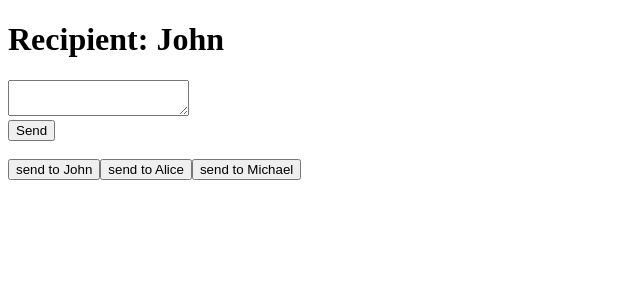
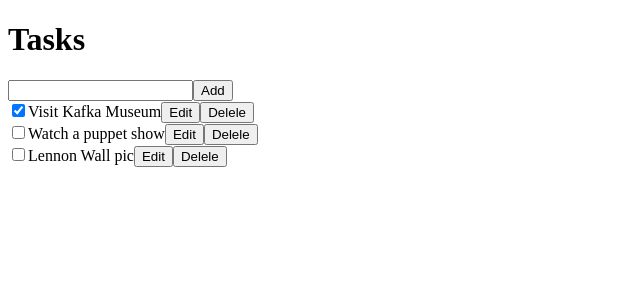
Before and after one commit to Yurimcalex/react-sandbox, a React (Vite) app: page / in a window 1280 px wide. Shown: the top 300 px of the page, without its empty margins (0-640 px from the left). Built offline with nearby package versions, Linux system fonts and the light colour scheme.

Commit message:
Create Tasks static component

```diff
--- a/src/ms/MS.jsx
+++ b/src/ms/MS.jsx
@@ -8,11 +8,13 @@ import MovieHeroes from './MovieHeroes.jsx';
 import FancyCounter from './FancyCounter.jsx';
 import ScoreBoard from './ScoreBoard.jsx';
 import SmallChat from './SmallChat.jsx';
+import Tasks from './Tasks.jsx';
+
 
 export default function MS() {
 	return (
 		<div>
-			<SmallChat />
+			<Tasks />
 		</div>
 	);
 }
--- /dev/null
+++ b/src/ms/Tasks.jsx
@@ -0,0 +1,32 @@
+import { useState } from 'react';
+
+let nextId = 3;
+const initialTasks = [
+  {id: 0, text: 'Visit Kafka Museum', done: true},
+  {id: 1, text: 'Watch a puppet show', done: false},
+  {id: 2, text: 'Lennon Wall pic', done: false},
+];
+
+
+export default function Tasks() {
+	return (
+		<div>
+			<h1>Tasks</h1>
+			<div>
+				<input type="text" />
+				<button>Add</button>
+			</div>
+
+			<div>
+				{initialTasks.map(task => (
+					<div key={task.id}>
+						<input type="checkbox" checked={task.done} />
+						{task.text}
+						<button>Edit</button>
+						<button>Delele</button>
+					</div>
+				))}
+			</div>
+		</div>
+	);
+}
```
